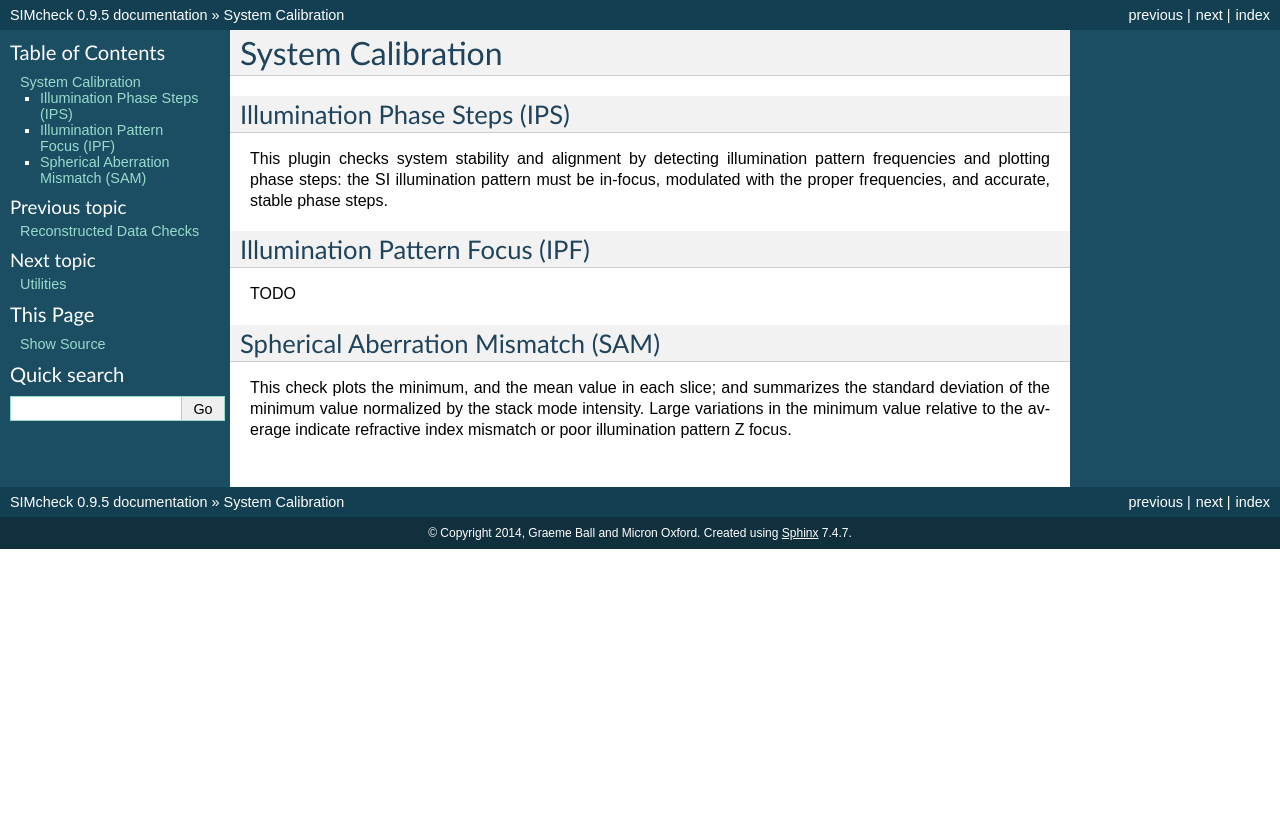
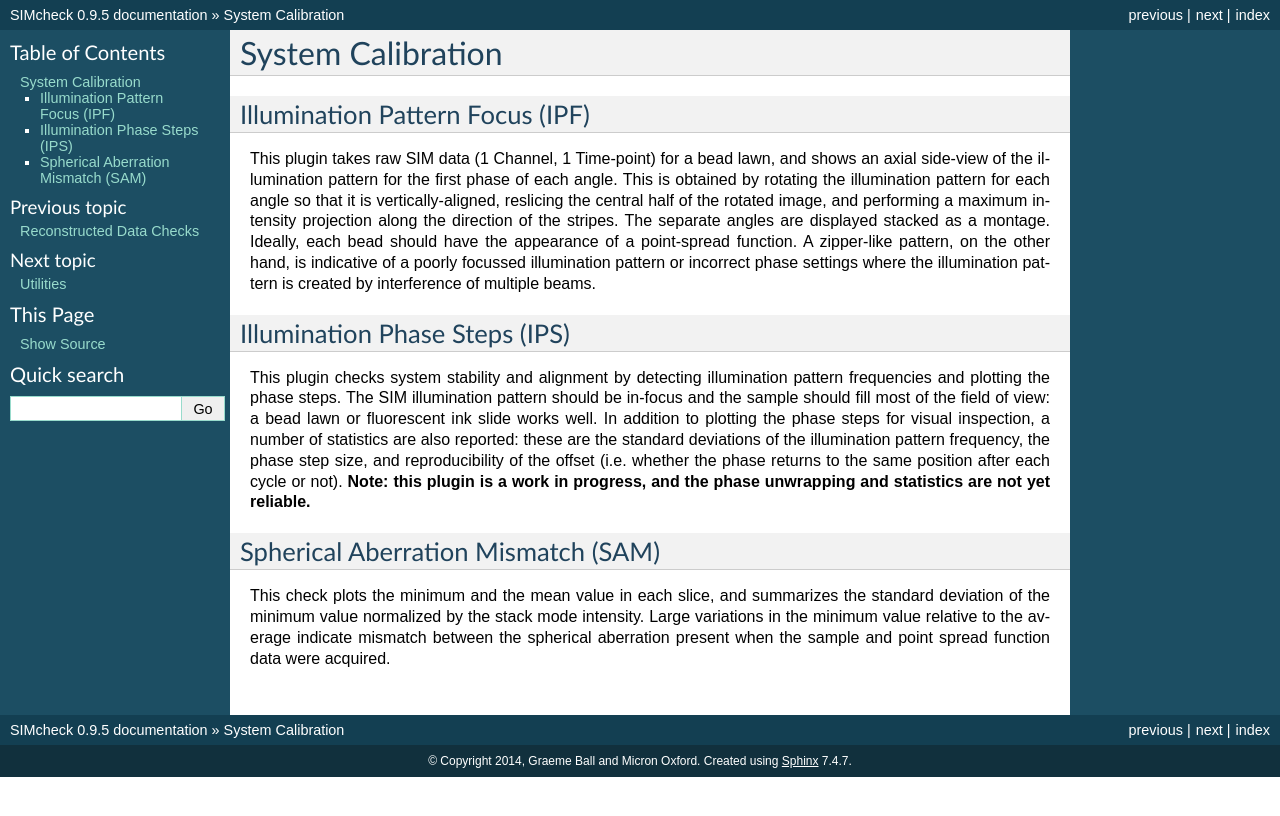
Before and after one commit to MicronOxford/SIMcheck_Manual, a Sphinx documentation site: the page built from source/cal_checks.rst, in a window 1280 px wide. Shown: the top 816 px of the page. Built offline with Sphinx 7.4.7, drawn with Linux system fonts in a browser that asks for light colours.

Commit message:
update cal_checks.rst

```diff
--- a/source/cal_checks.rst
+++ b/source/cal_checks.rst
@@ -1,23 +1,38 @@
 System Calibration
 ==================
+
+Illumination Pattern Focus (IPF)
+--------------------------
+
+This plugin takes raw SIM data (1 Channel, 1 Time-point) for a bead lawn, and
+shows an axial side-view of the illumination pattern for the first phase of
+each angle. This is obtained by rotating the illumination pattern for each
+angle so that it is vertically-aligned, reslicing the central half of the
+rotated image, and performing a maximum intensity projection along the
+direction of the stripes. The separate angles are displayed stacked as a
+montage. Ideally, each bead should have the appearance of a point-spread
+function. A zipper-like pattern, on the other hand, is indicative of a poorly
+focussed illumination pattern or incorrect phase settings where the
+illumination pattern is created by interference of multiple beams.
 
 Illumination Phase Steps (IPS)
 ------------------------
 
 This plugin checks system stability and alignment by detecting illumination
-pattern frequencies and plotting phase steps: the SI illumination pattern
-must be in-focus, modulated with the proper frequencies, and accurate, stable
-phase steps.
-
-Illumination Pattern Focus (IPF)
---------------------------
-
-TODO
+pattern frequencies and plotting the phase steps. The SIM illumination pattern
+should be in-focus and the sample should fill most of the field of view: a bead
+lawn or fluorescent ink slide works well. In addition to plotting the phase
+steps for visual inspection, a number of statistics are also reported: these
+are the standard deviations of the illumination pattern frequency, the phase
+step size, and reproducibility of the offset (i.e. whether the phase returns to
+the same position after each cycle or not). **Note: this plugin is a work in
+progress, and the phase unwrapping and statistics are not yet reliable.**
 
 Spherical Aberration Mismatch (SAM)
 -----------------------------
 
-This check plots the minimum, and the mean value in each slice; and summarizes
+This check plots the minimum and the mean value in each slice, and summarizes
 the standard deviation of the minimum value normalized by the stack mode
 intensity. Large variations in the minimum value relative to the average
-indicate refractive index mismatch or poor illumination pattern Z focus.
+indicate mismatch between the spherical aberration present when the sample
+and point spread function data were acquired.
```
